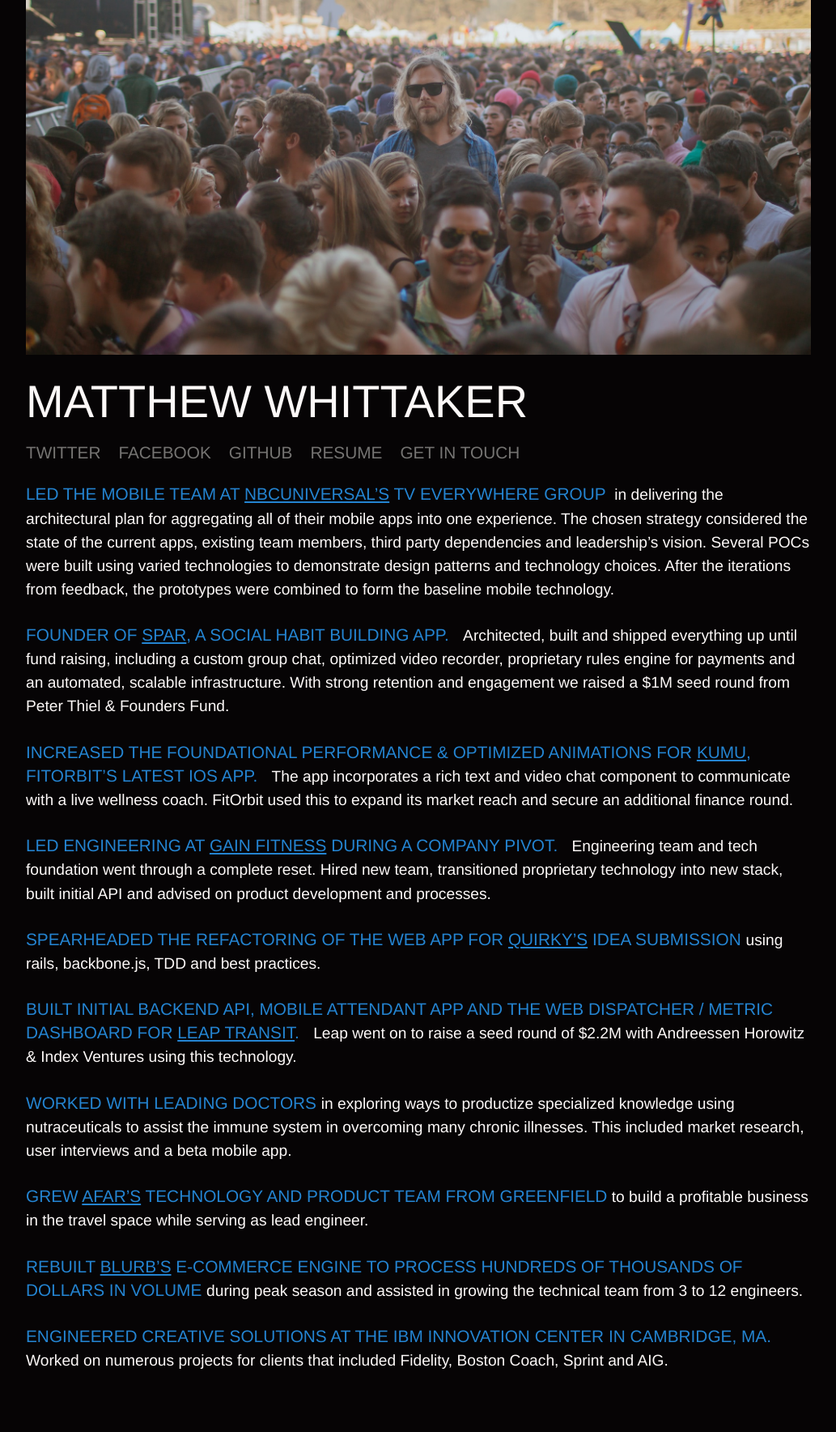
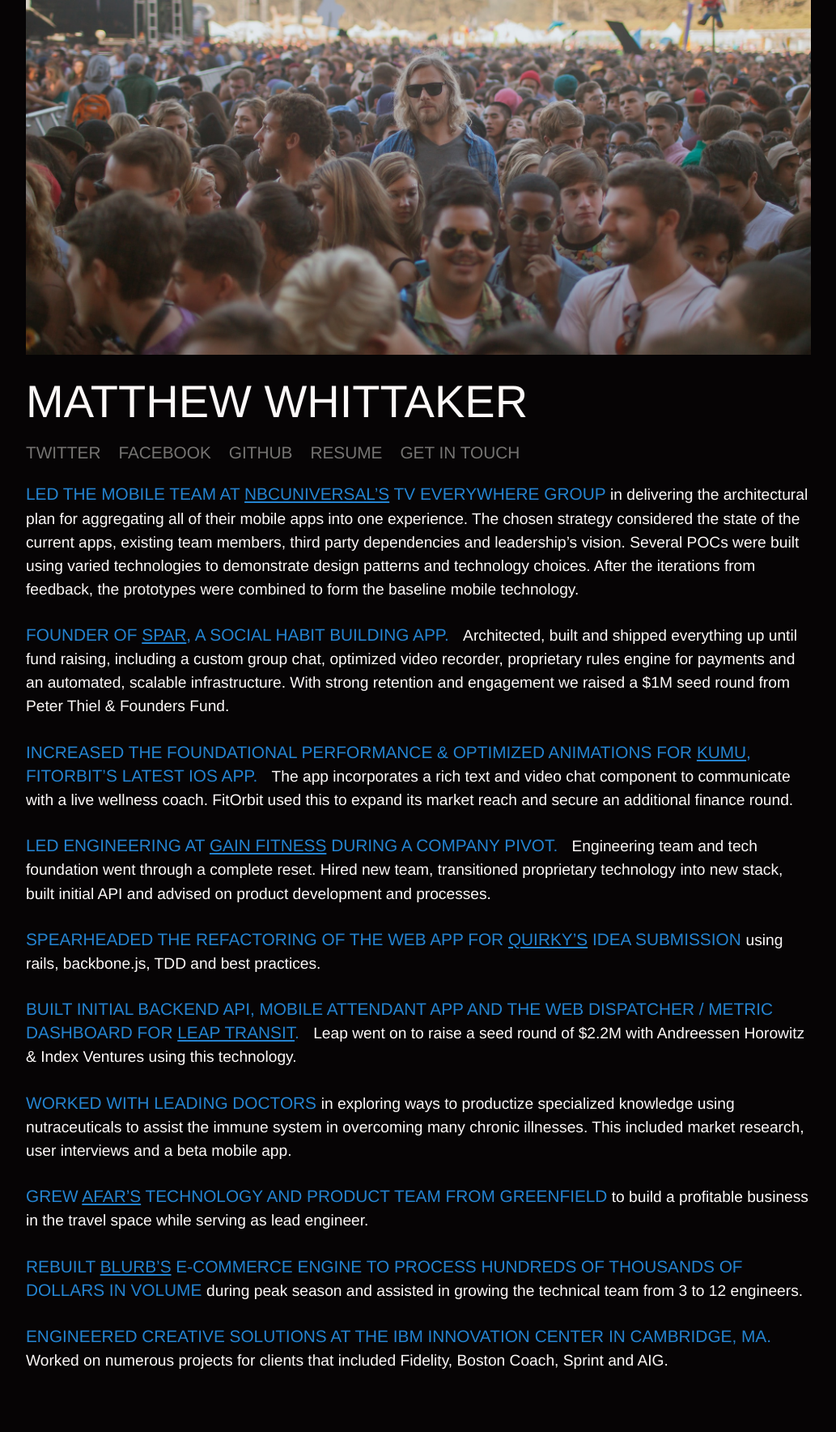
Before and after one commit to mwhitt/mwhittaker.com, a Jekyll site: the page built from index.html, in a window 1280 px wide. Shown: the whole page at 81% size, without its empty margins (123-1156 px from the left). Built offline with Jekyll 4.4.1, drawn with Linux system fonts in a browser that asks for light colours.

Commit message:
Final styling clean up

```diff
--- a/index.html
+++ b/index.html
@@ -28,11 +28,7 @@
 
 <div class="row">
   <div class="large-12 columns experience">
-    <h3>Led the mobile team at <a href="http://www.nbcuniversal.com" target="_blank">NBCUniversal&rsquo;s</a> TV Everywhere group
-      <small>
-        &nbsp;in delivering the architectural plan for aggregating all of their mobile apps into one experience. The chosen strategy considered the state of the current apps, existing team members, third party dependencies and leadership&rsquo;s vision. Several POCs were built using varied technologies to demonstrate design patterns and technology choices. After the iterations from feedback, the prototypes were combined to form the baseline mobile technology.
-      </small>
-    </h3>
+    <h3>Led the mobile team at <a href="http://www.nbcuniversal.com" target="_blank">NBCUniversal&rsquo;s</a> TV Everywhere group <small>in delivering the architectural plan for aggregating all of their mobile apps into one experience. The chosen strategy considered the state of the current apps, existing team members, third party dependencies and leadership&rsquo;s vision. Several POCs were built using varied technologies to demonstrate design patterns and technology choices. After the iterations from feedback, the prototypes were combined to form the baseline mobile technology.</small></h3>
   </div>
 </div>
 
```
